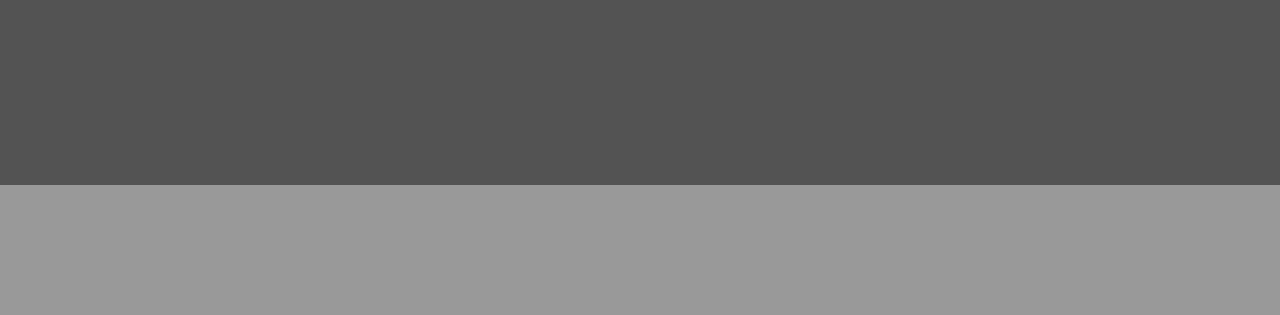
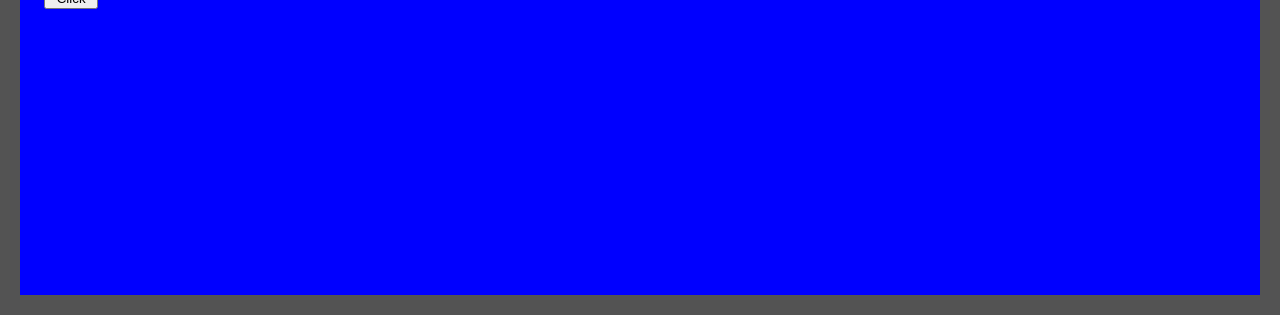
Before and after one commit to kigu25/Roadflow, a Python web app: template webpage/templates/index.html in a window 1280 px wide. Shown: the part 615-930 px from the top of the page. Before the commit the page ends 800 px from the top, so only its background shows below. Run offline with Jinja, Linux system fonts and the light colour scheme; the template is opened without the code that fills it, so the values that code supplies are empty.

```diff
--- a/webpage/templates/index.html
+++ b/webpage/templates/index.html
@@ -30,6 +30,9 @@
         </div>
     </div>
     <div id="leaf_map"></div>
+    <div id="control_row">
+        <button>"Click"</button>
+    </div>
     <div id="camera_info_box">
         <h2 id="camera_name"></h2>
         <p id="camera_id" class="camera_info_row"></p>
```
